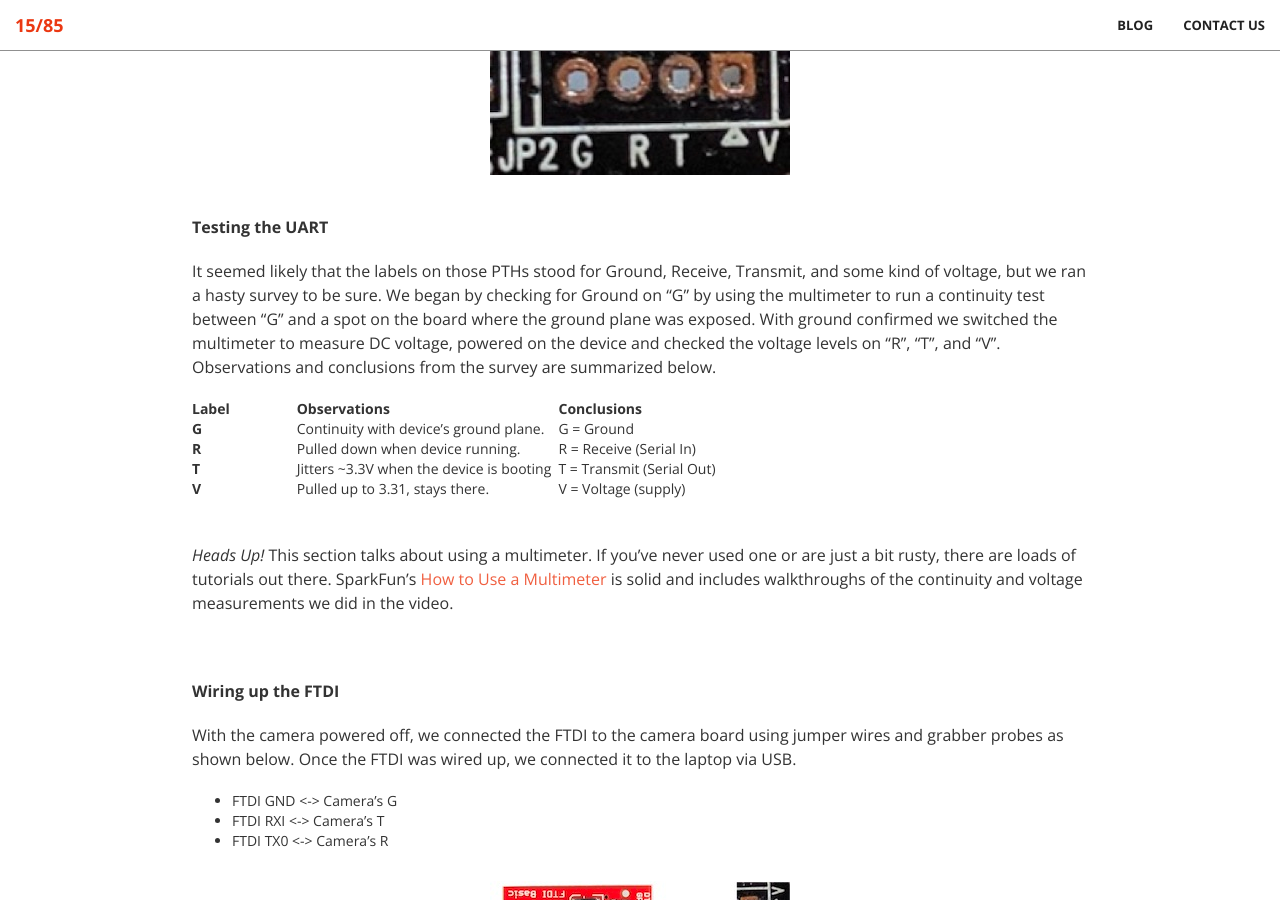
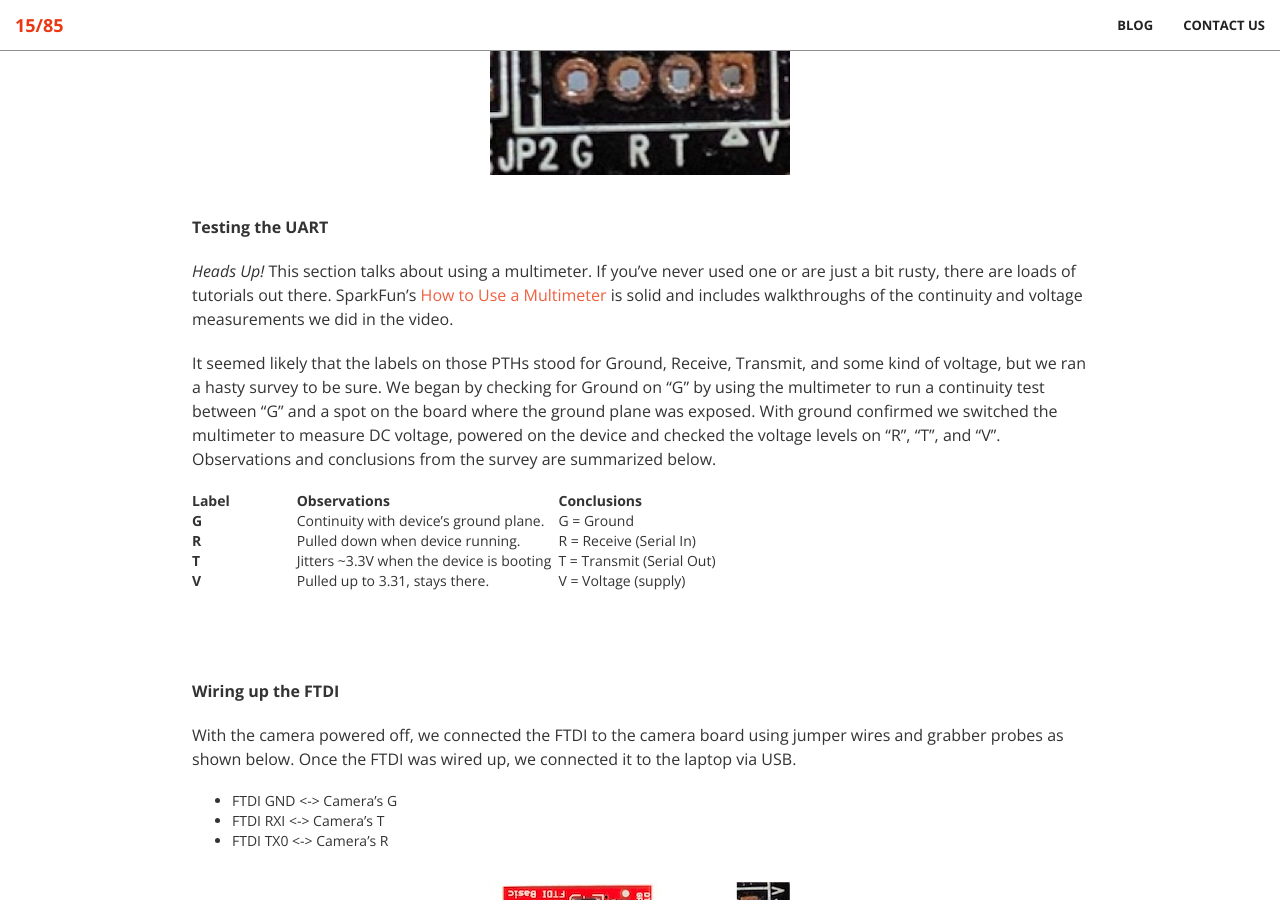
Before and after one commit to 1585sec/1585sec.github.io, a Jekyll site: the page built from _posts/2019-10-31-Hardware-Reversing-to-find-UART-and-shell.md, in a window 1280 px wide and 900 px high, scrolled down 1741 px. Built offline with Jekyll 4.4.1, drawn with Linux system fonts in a browser that asks for light colours; part of the change alters nothing that is shown.

```diff
--- a/_posts/2019-10-31-Hardware-Reversing-to-find-UART-and-shell.md
+++ b/_posts/2019-10-31-Hardware-Reversing-to-find-UART-and-shell.md
@@ -51,6 +51,8 @@ The JST connectors shown in the FCC photos weren't on our camera, but the four p
 
 **Testing the UART**
 
+_Heads Up!_ This section talks about using a multimeter. If you've never used one or are just a bit rusty, there are loads of tutorials out there. SparkFun's [How to Use a Multimeter](https://learn.sparkfun.com/tutorials/how-to-use-a-multimeter/) is solid and includes walkthroughs of the continuity and voltage measurements we did in the video.
+
 It seemed likely that the labels on those PTHs stood for Ground, Receive, Transmit, and some kind of voltage, but we ran a hasty survey to be sure. We began by checking for Ground on "G" by using the multimeter to run a continuity test between "G" and a spot on the board where the ground plane was exposed.  With ground confirmed we switched the multimeter to measure DC voltage, powered on the device and checked the voltage levels on "R", "T", and "V". Observations and conclusions from the survey are summarized below.
 
 <table>
@@ -97,8 +99,6 @@ It seemed likely that the labels on those PTHs stood for Ground, Receive, Transm
 </table>
 <br>
 
-_Heads Up!_ This section talks about using a multimeter. If you've never used one or are just a bit rusty, there are loads of tutorials out there. SparkFun's [How to Use a Multimeter](https://learn.sparkfun.com/tutorials/how-to-use-a-multimeter/) is solid and includes walkthroughs of the continuity and voltage measurements we did in the video.
-
 <br>
 
 **Wiring up the FTDI**
```
